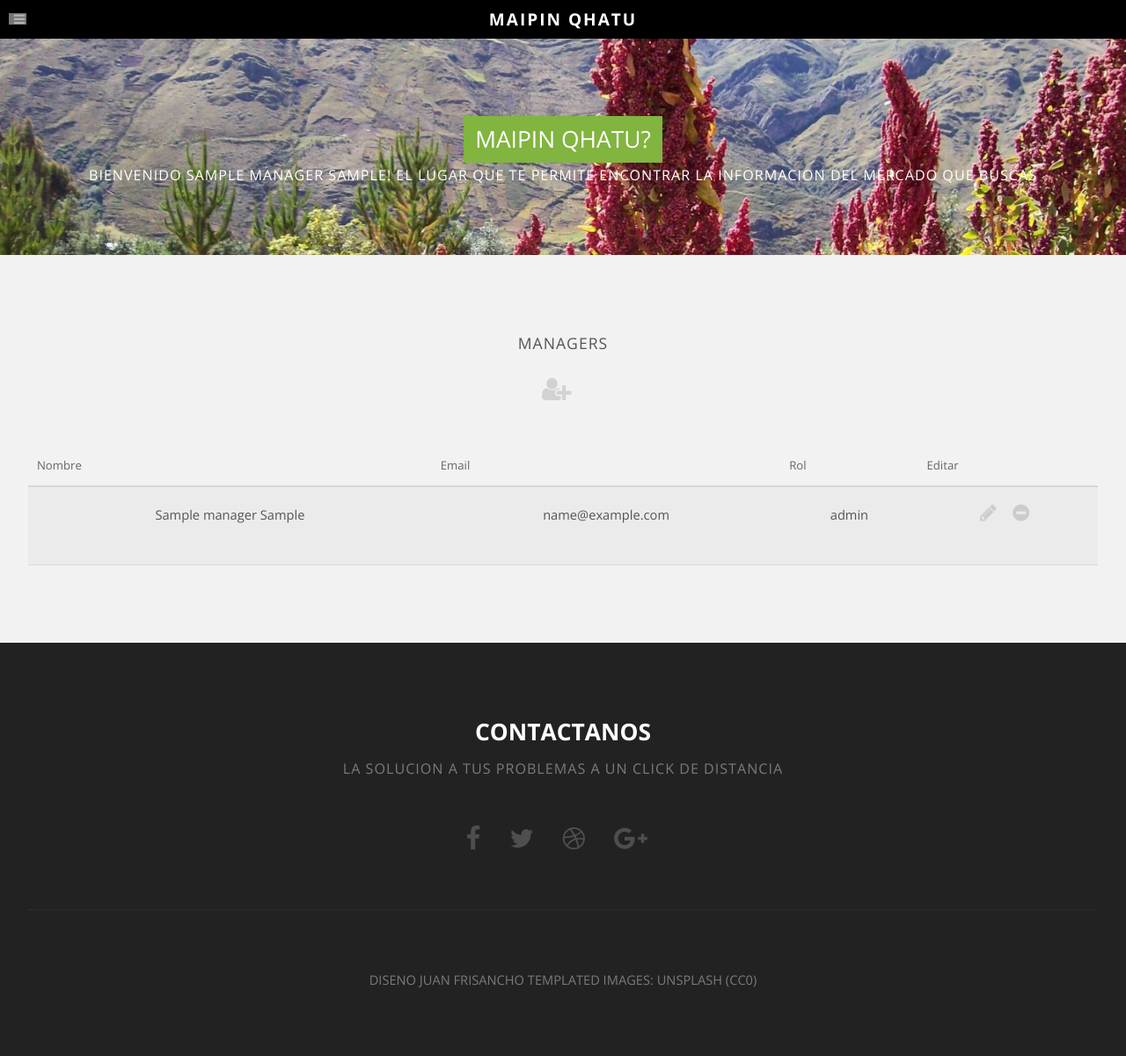
After one commit to frishco/informacion_rural, a Flask app: page /manager/ in a window 1280 px wide. The commit adds this page. Shown: the whole page at 88% size. Run offline with Flask 2, Linux system fonts and the light colour scheme; a user stored in the database is signed in; tables that the repository leaves empty hold one stand-in row (values such as "Sample post"); grey boxes are pictures that could not be loaded.

Commit message:
super avanceeeee

```diff
--- a/project/__init__.py
+++ b/project/__init__.py
@@ -1,15 +1,19 @@
 from flask import Flask
 from flask_restful import Resource, Api, reqparse
 from flask.ext.mysql import MySQL
+from flask.ext.bcrypt import Bcrypt
 from flask.ext.sqlalchemy import SQLAlchemy
+from flask.ext.login import LoginManager
 from .productos.controller import productos
 #from .mercados.controller import mercados
-
 import os
 
-
-
 app = Flask(__name__)
+# encriptacion para el uso de password
+bcrypt = Bcrypt(app)
+# usado para el logeo
+login_manager = LoginManager()
+login_manager.init_app(app)
 #configuracion
 app.config.from_object('config')
 
@@ -17,6 +21,7 @@ app.config.from_object('config')
 mysql = MySQL()
 mysql.init_app(app)
 conn = mysql.connect()
+
 #SQl alchemy config
 db = SQLAlchemy(app)
 # Api congig
@@ -28,3 +33,8 @@ from project import controller, model, resources
 #Blueprint
 app.register_blueprint(productos)
 #app.register_blueprint(mercados)
+from model import Manager
+
+@login_manager.user_loader
+def load_user(user_id):
+    return Manager.query.filter(Manager.idManager == int(user_id)).first()
--- a/project/controller.py
+++ b/project/controller.py
@@ -1,8 +1,9 @@
 from flask import Blueprint, render_template, flash, request, url_for, redirect
 from project import app, mysql, db, conn
-from .model import Departamento, Provincia, Ciudad
+from flask.ext.login import login_user, login_required, logout_user, current_user
+from .model import Departamento, Provincia, Ciudad, Manager, Mercado, bcrypt
 from .resources import GetDepartamentos, GetProvincias
-from .form import MercadoForm, CiudadForm
+from .form import MercadoForm, CiudadForm, RegisterForm, LoginForm
 
 @app.route('/')
 @app.route('/home')
@@ -11,11 +12,9 @@ def homepage():
 
 @app.route('/dep')
 def departament():
-
     #cursor = conn.cursor()
     #cursor.callproc('ir_obtenerDepart')
     #data = cursor.fetchall()"""
-
     data = Departamento.query.all()
     regions = []
     for item in data:
@@ -32,12 +31,10 @@ def departament():
 
 @app.route('/prov/<int:dep_id>')
 def provincias(dep_id):
-    #conn = mysql.connect()
     #cursor = conn.cursor()
     #cursor.callproc('ir_obtenerProvincias',(dep_id,))
     #data = cursor.fetchall()
     departamento = Departamento.query.filter(Departamento.idDepartamento==dep_id).first()
-    #print(departamento.nombre)
     data = Provincia.query.filter_by(Departamento_idDepartamento=dep_id)
     regions = []
     f = 1
@@ -88,10 +85,23 @@ def edit_ciudad(ciudad_id):
 
     return render_template("regions/registro.html", action="Edit", form=form)
 
-
-
+@app.route('/mercados/', methods=['GET', 'POST'])
+@login_required
+def mercados():
+    data = Mercado.query.all()
+    managers = []
+    for item in data:
+        i = {
+            'Id' : item.idMercado,
+            'Nombre' : item.nombre,
+            'Capacidad' : item.capacidad,
+            'Ciudad_idCiudad': item.ciudad_idCiudad,
+        }
+        managers.append(i)
+    return render_template("mercados/mercados.html", managers = managers)
 
 @app.route('/mercados/registro', methods=['GET', 'POST'])
+@login_required
 def registro_mercado():
     form = MercadoForm()
     if form.validate_on_submit():
@@ -100,14 +110,67 @@ def registro_mercado():
 
     return render_template("mercados/registro.html", form=form)
 
-"""@app.route('/mercados/registro', methods=['GET', 'POST'])
-def provincia_form():
-    form = ProvinciaForm()
+@app.route('/manager/', methods=['GET', 'POST'])
+@login_required
+def managers():
+    data = Manager.query.all()
+    managers = []
+    for item in data:
+        i = {
+            'Id' : item.idManager,
+            'Nombre' : item.nombre,
+            'Apellido' : item.apellido,
+            'Email' : item.email,
+            'Rol' : item.role,
+        }
+        managers.append(i)
+    return render_template("manager/managers.html", managers = managers)
+
+@app.route('/manager/profile', methods=['GET', 'POST'])
+@login_required
+def profile():
+
+    return render_template("manager/profile.html")
+
+@app.route('/manager/register', methods=['GET', 'POST'])
+@login_required
+def registro_form():
+    form = RegisterForm()
     if form.validate_on_submit():
+        manager = Manager(
+            nombre = form.nombre.data,
+            apellido = form.apellido.data,
+            email = form.email.data,
+            password = form.password.data,
+        )
+        db.session.add(manager)
+        db.session.commit()
         flash("Success")
-        return redirect(url_for("homepage"))
+        return redirect(url_for("managers"))
 
-    return render_template("mercados/registro.html", form=form)"""
+    return render_template("manager/registro.html", form=form)
+
+@app.route('/login', methods=['GET', 'POST'])
+def login():
+
+    form = LoginForm()
+    if form.validate_on_submit():
+        manager = Manager.query.filter_by(email=form.email.data).first()
+        if manager is not None and bcrypt.check_password_hash(
+            manager.password, form.password.data
+        ):
+            login_user(manager)
+            flash('Ya estas logeado.')
+            return redirect(url_for('homepage'))
+
+    return render_template('manager/login.html', form=form)
+
+@app.route('/logout')   # pragma: no cover
+@login_required   # pragma: no cover
+def logout():
+    logout_user()
+    flash('You were logged out.')
+    return redirect(url_for('homepage'))
 
 @app.errorhandler(404)
 def page_not_found(e):
--- a/project/static/css/style.css
+++ b/project/static/css/style.css
@@ -8,7 +8,75 @@
 */
 
 /* Cuadro */
+ul.add {
+  cursor: default;
+  padding-bottom: 1.5em;
+}
 
+  ul.add li {
+    display: inline-block;
+    line-height: 1em;
+    padding: 0.5em 1em;
+  }
+
+    ul.add li:first-child {
+      padding-left: 0;
+    }
+
+    ul.add li span {
+      display: none;
+    }
+
+    ul.add li a {
+      text-decoration: none;
+      font-size: 2em;
+      color: inherit;
+      opacity: 0.2;
+      -moz-transition: all 0.35s ease-in-out;
+      -webkit-transition: all 0.35s ease-in-out;
+      -o-transition: all 0.35s ease-in-out;
+      -ms-transition: all 0.35s ease-in-out;
+      transition: all 0.35s ease-in-out;
+    }
+
+    ul.add li a:hover {
+      color: inherit;
+      opacity: 1;
+    }
+    ul.tabla {
+      cursor: default;
+    }
+
+      ul.tabla li {
+        display: inline-block;
+        line-height: 1em;
+        padding: 0.5em 0.5em;
+      }
+
+        ul.tabla li:first-child {
+          padding-left: 0;
+        }
+
+        ul.tabla li span {
+          display: none;
+        }
+
+        ul.tabla li a {
+          text-decoration: none;
+          font-size: 1.5em;
+          color: inherit;
+          opacity: 0.2;
+          -moz-transition: all 0.35s ease-in-out;
+          -webkit-transition: all 0.35s ease-in-out;
+          -o-transition: all 0.35s ease-in-out;
+          -ms-transition: all 0.35s ease-in-out;
+          transition: all 0.35s ease-in-out;
+        }
+
+        ul.tabla li a:hover {
+          color: inherit;
+          opacity: 1;
+        }
 
 .form-control .field{
     margin-bottom: 10px;
--- a/project/templates/base.html
+++ b/project/templates/base.html
@@ -73,8 +73,20 @@
 									<li><a href="/dep">Departamentos</a></li>
 									<li><a href="/prov2">Noticias</a></li>
 									<li><a href="right-sidebar.html">Clima</a></li>
-									<li><a href="no-sidebar.html">Calculadora</a></li>
-									<li><a href="no-sidebar.html">Log in</a></li>
+									{% if current_user.is_authenticated %}
+									<li><a href="{{ url_for('managers') }}">Encuestadores</a></li>
+									<li><a href="{{ url_for('mercados') }}">Mercados</a></li>
+									<li><a href="">Precio</a></li>
+									<li><a href="{{ url_for('profile') }}">{{ current_user.nombre }} {{ current_user.apellido }}</a>
+										<ul>
+											<li><a href="{{ url_for('profile') }}">Datos</a></li>
+											<li><a href="{{ url_for('logout') }}">Log out</a></li>
+										</ul>
+									</li>
+									{% endif %}
+									{% if not current_user.is_authenticated %}
+									<li><a href="{{ url_for('login') }}">Log in</a></li>
+									{% endif %}
 								</ul>
 							</nav>
 
@@ -84,9 +96,10 @@
 			<!-- Banner -->
 				<div id="banner">
 					<section class="container">
-						<h2>Info rural</h2>
+						<h2>Maipin Qhatu?</h2>
 
-						<p>El lugar que te permite encontrar la informacion que buscas</p>
+						<p>{% if current_user.is_authenticated %} Bienvenido {{ current_user.nombre }} {{ current_user.apellido }}! {% endif %}
+							El lugar que te permite encontrar la informacion del mercado que buscas</p>
 					</section>
 				</div>
 
--- a/project/templates/main.html
+++ b/project/templates/main.html
@@ -5,7 +5,7 @@
 			<div class="wrapper style3">
 				<section class="container">
 					<header class="major">
-						<h2>Sector</h2>
+						<h2>Sector </h2>
 					</header>
 					<p>La región de los Andes, cuna de grandes civilizaciones como la Incaica y Tiahuanacota, es considerada centro de origen de numerosas especies nativas como la quinua
             (Chenopodium quinoa Willd), la misma que durante miles de años fue el principal alimento de las culturas antiguas de los Andes y que está distribuida en diferentes zonas agroecológicas de la región.
--- /dev/null
+++ b/project/templates/manager/managers.html
@@ -0,0 +1,46 @@
+{% extends "base.html" %}
+
+{% block body %}
+
+<div class="wrapper style2">
+				<section class="container">
+          <h3>Managers</h3>
+					<div class="add">
+						<ul class="add">
+							<li><a href="{{ url_for('registro_form') }}" class="fa fa-user-plus" ><span>Agregar encuestador</span></a></li></ul>
+					</div>
+							<div class="table-wrapper">
+								<table>
+									<thead>
+										<tr>
+											<th>Nombre</th>
+											<th>Email</th>
+											<th>Rol</th>
+											<th>Editar</th>
+										</tr>
+									</thead>
+									<tbody>
+
+
+                    {% for manager in managers %}
+                    <tr>
+
+											<td>{{ manager.Nombre }} {{ manager.Apellido }}</td>
+											<td>{{ manager.Email }}</td>
+											<td>{{ manager.Rol }}</td>
+											<td>
+												<ul class="tabla">
+												<li><a href="/manager/edit/{{ manager.Id}}" class="fa fa-pencil"></a></li>
+												<li><a href="/manager/delete/{{ manager.Id}}" class="fa fa-minus-circle"></a></li></ul>
+											</td>
+                    </tr>
+                    {% endfor %}
+
+									</tbody>
+								</table>
+							</div>
+      </section>
+</div>
+
+
+{% endblock %}
```
Also changed, not shown: project/form.py (+46 -10 lines), project/model.py (+66 -1 lines), project/templates/manager/login.html (added, +21 -0 lines), project/templates/manager/profile.html (added, +58 -0 lines), project/templates/manager/registro.html (added, +20 -0 lines), project/templates/mercados/mercados.html (added, +46 -0 lines), project/templates/mercados/registro.html (+22 -0 lines), 4 other files.
